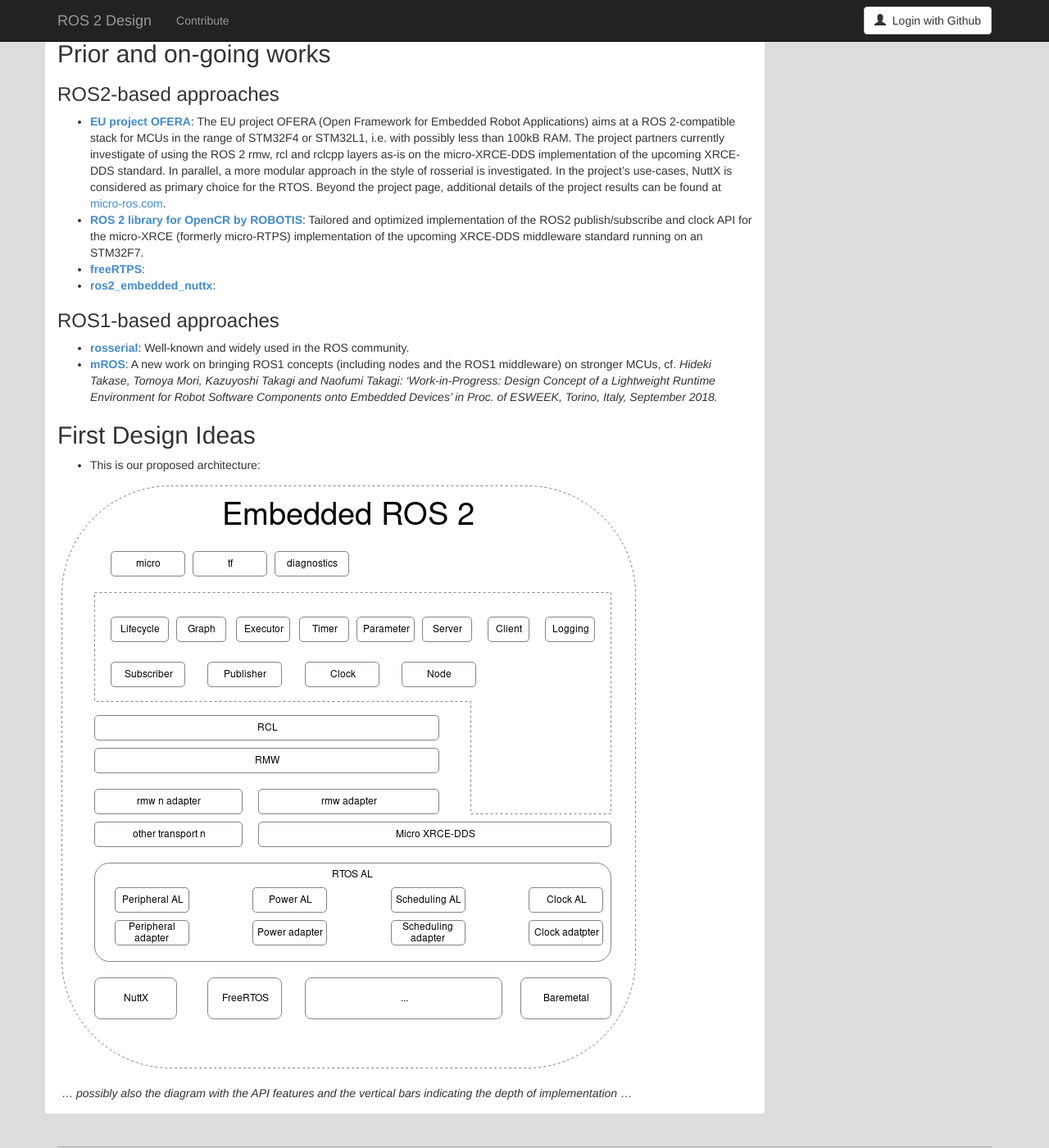
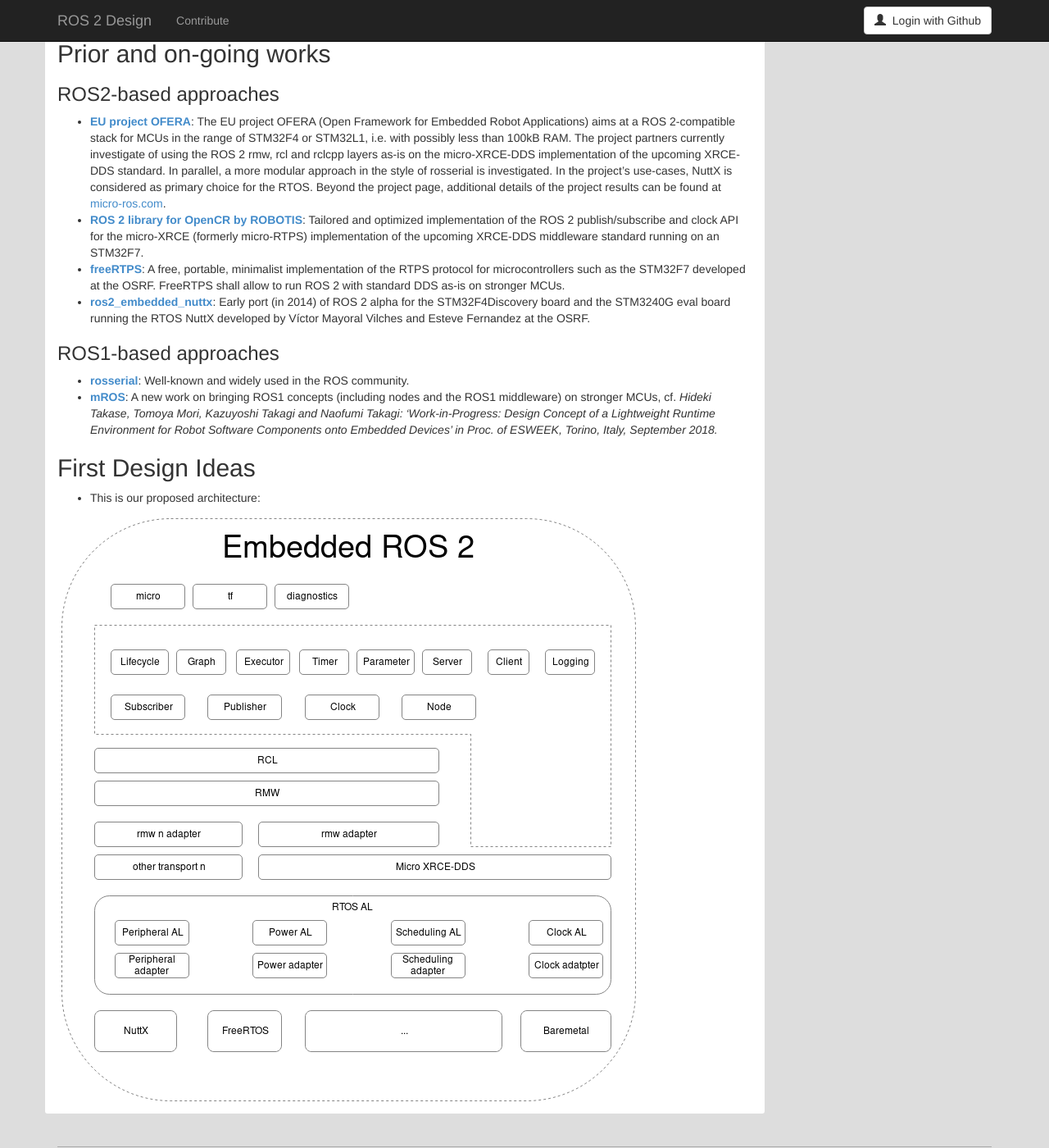
Before and after one commit to ros2/design, a Jekyll site: the page built from articles/embedded.md, in a window 1280 px wide and 1400 px high, scrolled down 2175 px. Shown: the whole window at 82% size. Built offline with Jekyll 4.4.1, drawn with Linux system fonts in a browser that asks for light colours; nearby versions of some CDN libraries.

Commit message:
Documented other existing/on-going ROS2-based approaches.

```diff
--- a/articles/embedded.md
+++ b/articles/embedded.md
@@ -73,11 +73,11 @@ To answer these questions, the OFERA EU project as well as several others have a
 ### ROS2-based approaches
 *   [**EU project OFERA**](http://ofera.eu/): The EU project OFERA (Open Framework for Embedded Robot Applications) aims at a ROS 2-compatible stack for MCUs in the range of STM32F4 or STM32L1, i.e. with possibly less than 100kB RAM. The project partners currently investigate of using the ROS 2 rmw, rcl and rclcpp layers as-is on the micro-XRCE-DDS implementation of the upcoming XRCE-DDS standard. In parallel, a more modular approach in the style of rosserial is investigated. In the project's use-cases, NuttX is considered as primary choice for the RTOS. Beyond the project page, additional details of the project results can be found at [micro-ros.com](http://micro-ros.com).
 
-*   [**ROS 2 library for OpenCR by ROBOTIS**](https://github.com/ROBOTIS-GIT/OpenCR/tree/feature-ros2-micrortps/arduino/opencr_arduino/opencr/libraries/ROS2): Tailored and optimized implementation of the ROS2 publish/subscribe and clock API for the micro-XRCE (formerly micro-RTPS) implementation of the upcoming XRCE-DDS middleware standard running on an STM32F7.
+*   [**ROS 2 library for OpenCR by ROBOTIS**](https://github.com/ROBOTIS-GIT/OpenCR/tree/feature-ros2-micrortps/arduino/opencr_arduino/opencr/libraries/ROS2): Tailored and optimized implementation of the ROS 2 publish/subscribe and clock API for the micro-XRCE (formerly micro-RTPS) implementation of the upcoming XRCE-DDS middleware standard running on an STM32F7.
 
-*   [**freeRTPS**](TODO):
+*   [**freeRTPS**](https://github.com/ros2/freertps): A free, portable, minimalist implementation of the RTPS protocol for microcontrollers such as the STM32F7 developed at the OSRF. FreeRTPS shall allow to run ROS 2 with standard DDS as-is on stronger MCUs.
 
-*   [**ros2_embedded_nuttx**](https://github.com/ros2/ros2_embedded_nuttx):
+*   [**ros2_embedded_nuttx**](https://github.com/ros2/ros2_embedded_nuttx): Early port (in 2014) of ROS 2 alpha for the STM32F4Discovery board and the STM3240G eval board running the RTOS NuttX developed by Víctor Mayoral Vilches and Esteve Fernandez at the OSRF.
 
 ### ROS1-based approaches
 
@@ -91,5 +91,3 @@ To answer these questions, the OFERA EU project as well as several others have a
 * This is our proposed architecture:
 
 ![micro-ROS](/img/embedded/micro-ROS_proposed_architecture.png)
-
-... *possibly also the diagram with the API features and the vertical bars indicating the depth of implementation* ...
```
